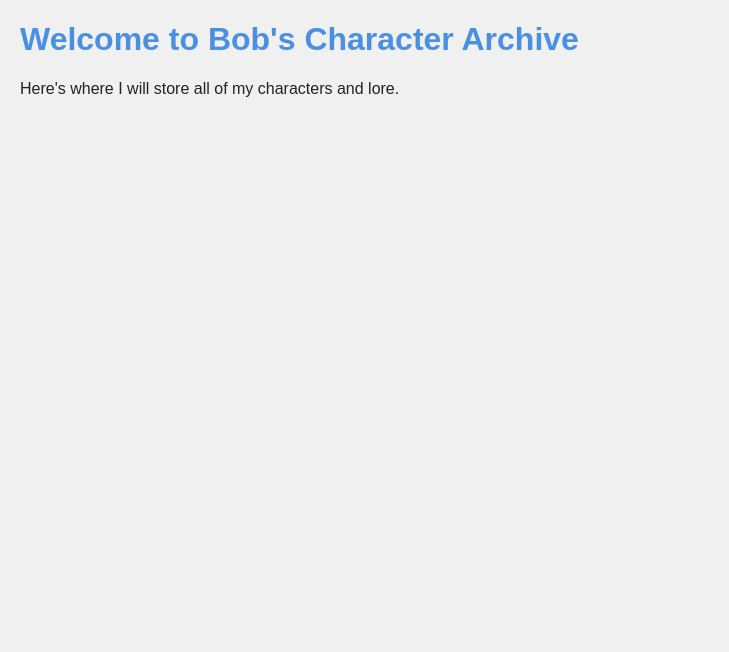
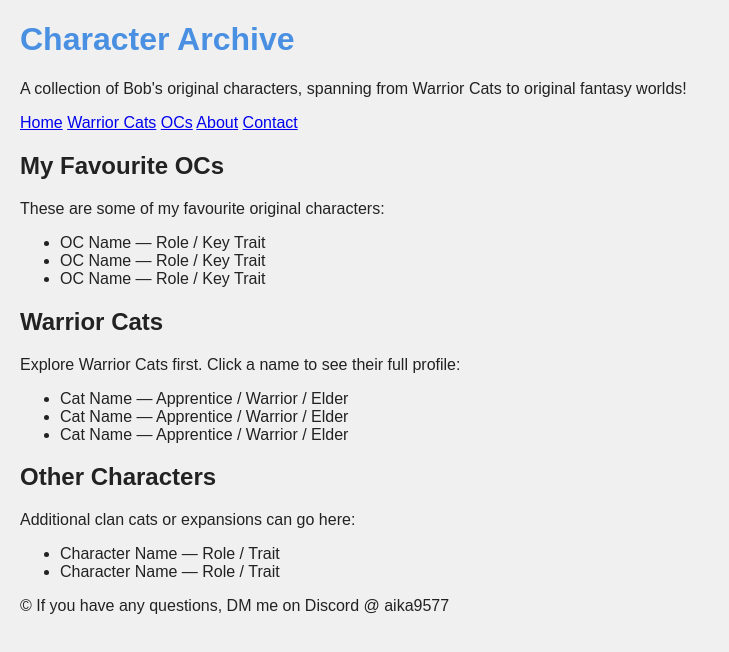
Before and after one commit to Bob9577/character-archive, a plain HTML site: page index.html in a window 1280 px wide. Shown: the whole page, without its empty margins (0-729 px from the left). Drawn offline with Linux system fonts and the light colour scheme.

Commit message:
Update index.html

```diff
--- a/index.html
+++ b/index.html
@@ -1,12 +1,62 @@
 <!DOCTYPE html>
 <html lang="en">
-  <head>
+<head>
     <meta charset="UTF-8">
-    <title>Bob's Character Archive</title>
+    <meta name="viewport" content="width=device-width, initial-scale=1.0">
+    <title>Character Archive</title>
     <link rel="stylesheet" href="style.css">
-  </head>
-  <body>
-    <h1>Welcome to Bob's Character Archive</h1>
-    <p>Here's where I will store all of my characters and lore.</p>
-  </body>
+</head>
+<body>
+    <header>
+        <h1>Character Archive</h1>
+        <p>A collection of Bob's original characters, spanning from Warrior Cats to original fantasy worlds!</p>
+    </header>
+
+    <nav>
+        <a href="index.html">Home</a>
+        <a href="warrior-cats.html">Warrior Cats</a>
+        <a href="ocs.html">OCs</a>
+        <a href="about.html">About</a>
+        <a href="contact.html">Contact</a>
+    </nav>
+
+    <main>
+        <!-- Favourite OCs Section -->
+        <section>
+            <h2>My Favourite OCs</h2>
+            <p>These are some of my favourite original characters:</p>
+            <ul class="character-list">
+                <li>OC Name — Role / Key Trait</li>
+                <li>OC Name — Role / Key Trait</li>
+                <li>OC Name — Role / Key Trait</li>
+            </ul>
+        </section>
+
+        <!-- Warrior Cats Section -->
+        <section>
+            <h2>Warrior Cats</h2>
+            <p>Explore Warrior Cats first. Click a name to see their full profile:</p>
+            <ul class="character-list">
+                <li>Cat Name — Apprentice / Warrior / Elder</li>
+                <li>Cat Name — Apprentice / Warrior / Elder</li>
+                <li>Cat Name — Apprentice / Warrior / Elder</li>
+            </ul>
+        </section>
+
+        <!-- Other Characters Section -->
+        <section>
+            <h2>Other Characters</h2>
+            <p>Additional clan cats or expansions can go here:</p>
+            <ul class="character-list">
+                <li>Character Name — Role / Trait</li>
+                <li>Character Name — Role / Trait</li>
+            </ul>
+        </section>
+    </main>
+
+    <footer>
+        <p>&copy; If you have any questions, DM me on Discord @ aika9577</p>
+    </footer>
+</body>
+
 </html>
```
